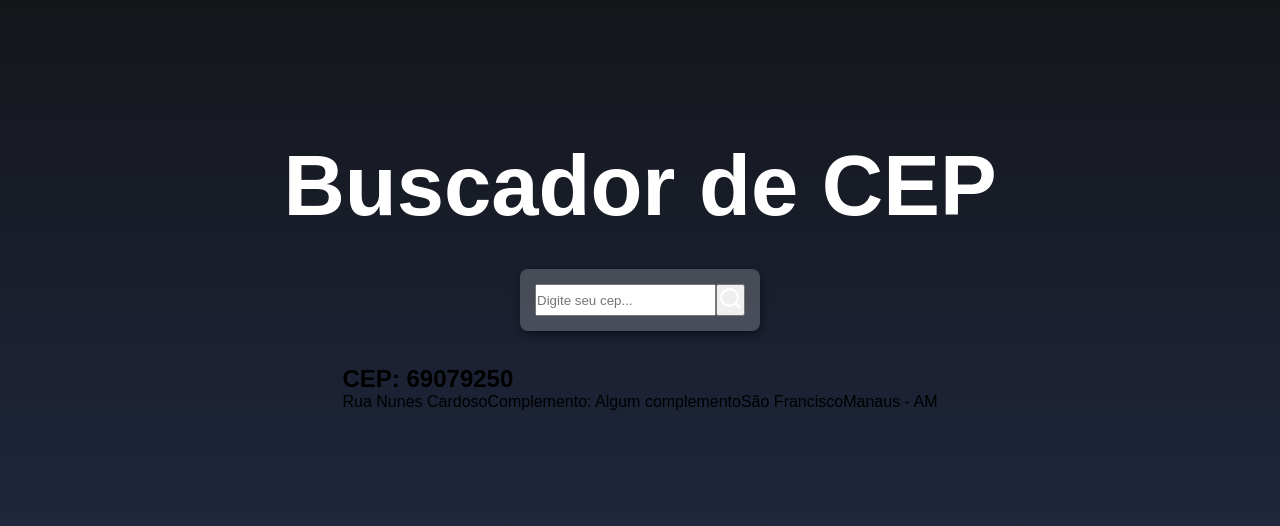
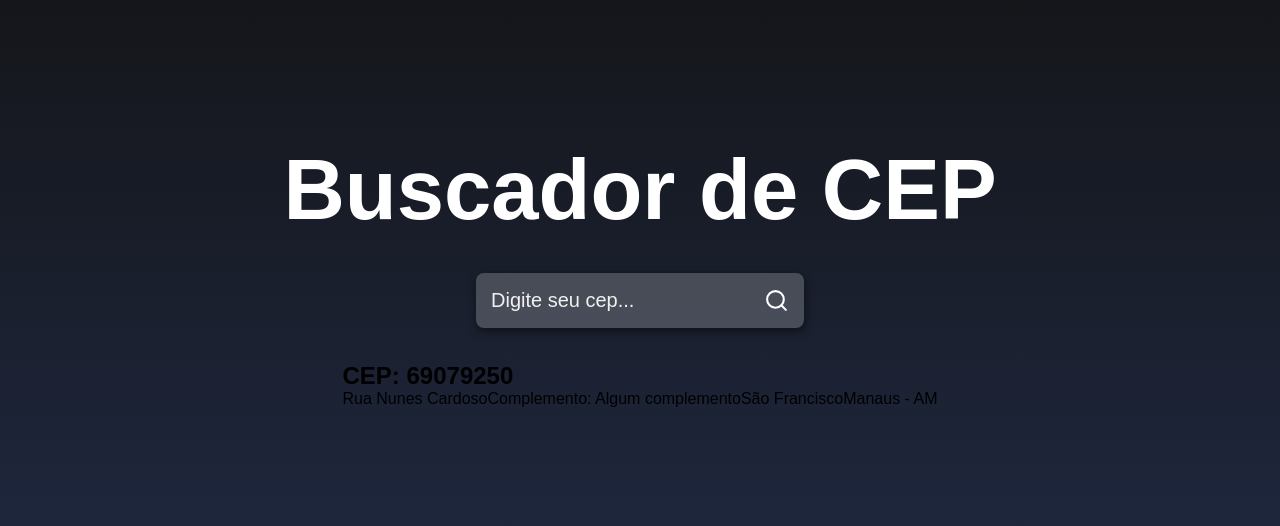
Before and after one commit to riversdiniz/buscacep, a React (Create React App) app: page / in a window 1280 px wide. Shown: the part 126-652 px from the top of the page. Built offline with nearby package versions, Linux system fonts and the light colour scheme.

Commit message:
Update styles.css
Adicionado o .buttonSearch

```diff
--- a/src/styles.css
+++ b/src/styles.css
@@ -29,5 +29,26 @@
     display: flex;
     border-radius: 8px;
     box-shadow: 1px 3px 8px rgba(0,0,0, 0.5);
+}
 
+.containerInput input{
+    background-color: transparent;
+    border: 0;
+    font-size: 20px;
+    color: #FFF;
+    outline: none;
+    margin-right: 8px;
 }
+
+.containerInput input::placeholder{
+    color: #F1F1F1;
+}
+
+.buttonSearch{
+    background-color: transparent;
+    border: 0;
+    display: flex;
+    justify-content: center;
+    align-items: center;
+    cursor: pointer;
+}
```
